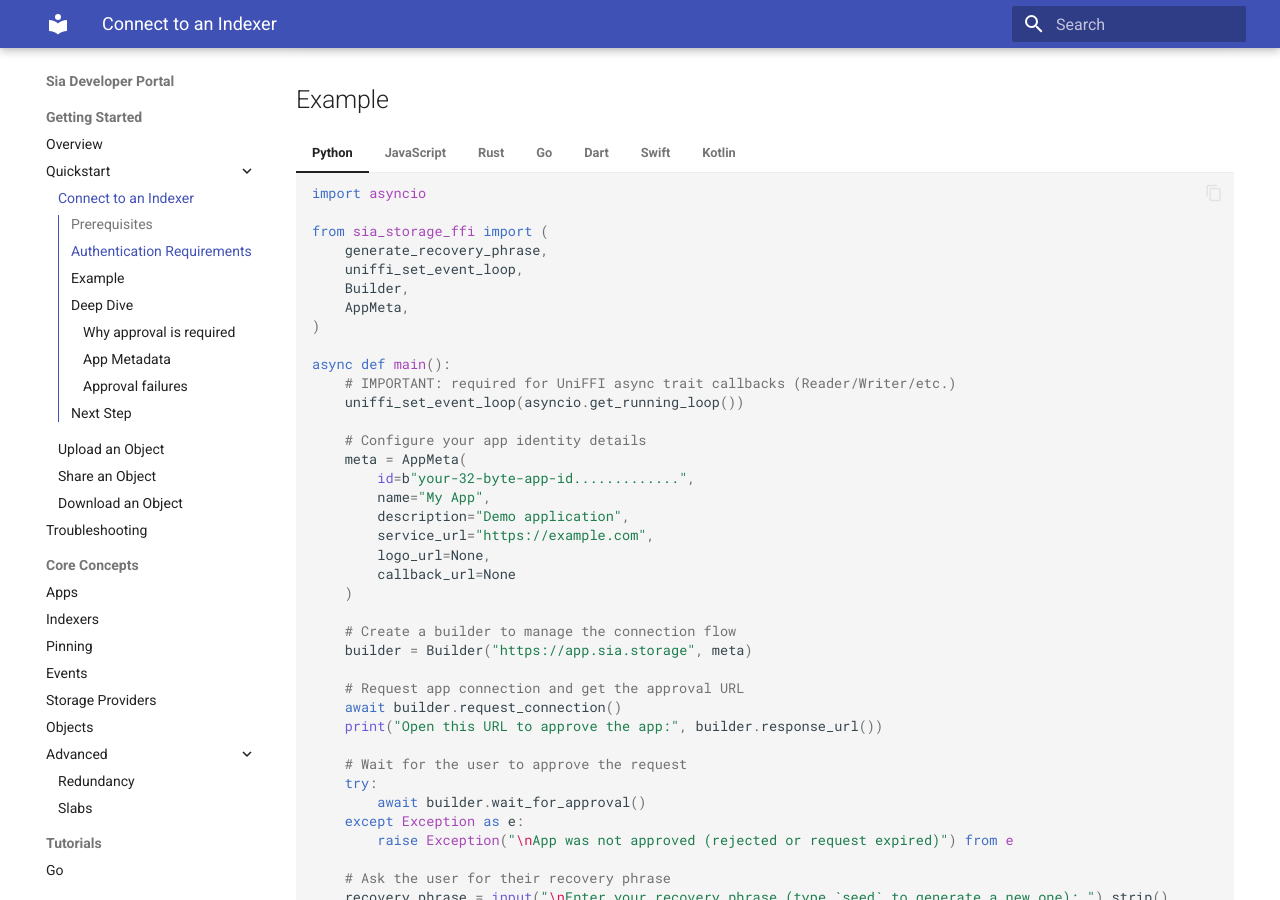
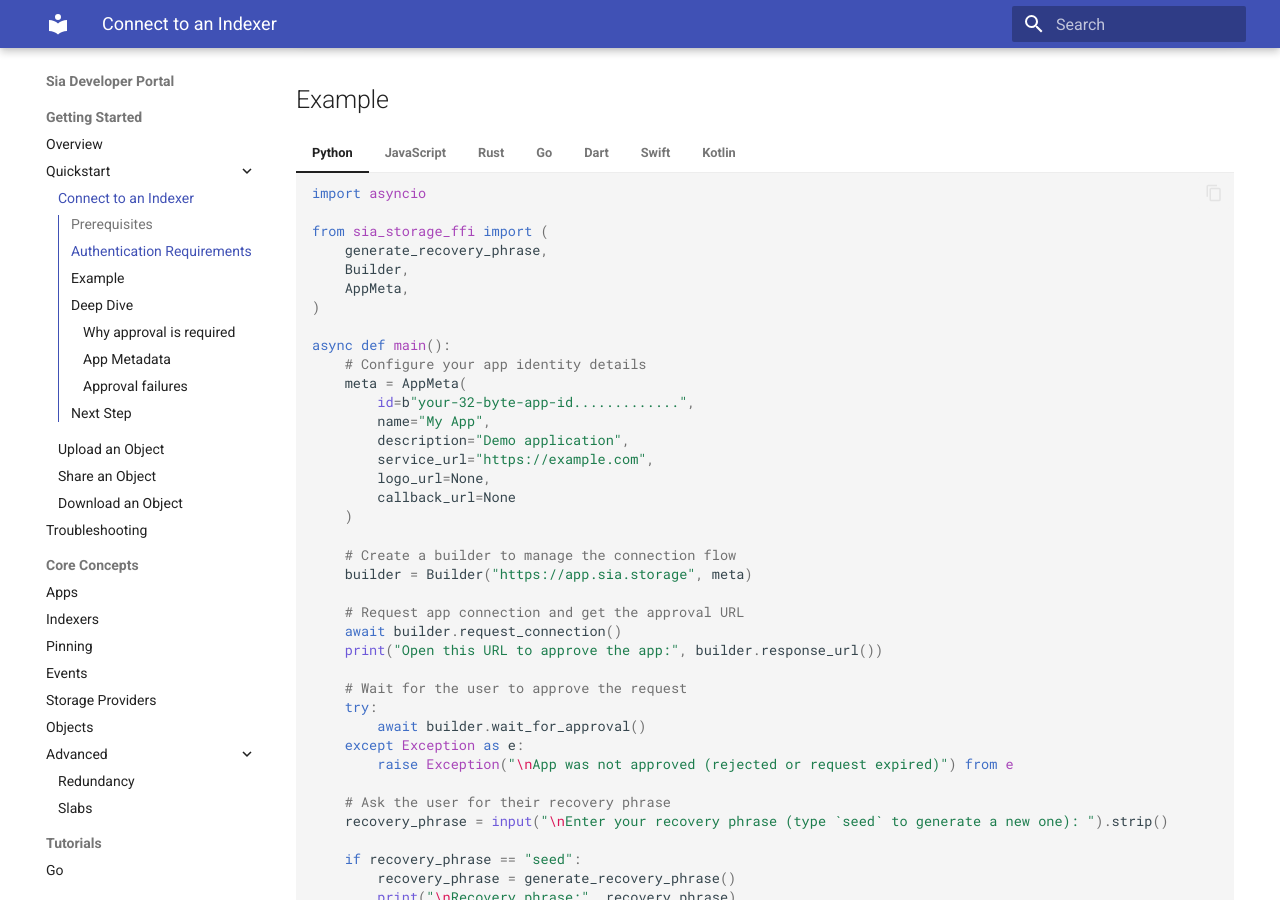
Before and after one commit to SiaFoundation/developer-portal, an MkDocs documentation site: the page built from docs/getting-started/quickstart/connect-to-an-indexer.md, in a window 1280 px wide and 900 px high, scrolled down 973 px. Built offline with MkDocs 1.6.1 and Material for MkDocs 9.7.7, drawn with Linux system fonts in a browser that asks for light colours.

Commit message:
Removed `uniffi_set_event_loop` from python examples.

```diff
--- a/docs/getting-started/quickstart/connect-to-an-indexer.md
+++ b/docs/getting-started/quickstart/connect-to-an-indexer.md
@@ -38,15 +38,11 @@
 
     from sia_storage_ffi import (
         generate_recovery_phrase,
-        uniffi_set_event_loop,
         Builder,
         AppMeta,
     )
 
     async def main():
-        # IMPORTANT: required for UniFFI async trait callbacks (Reader/Writer/etc.)
-        uniffi_set_event_loop(asyncio.get_running_loop())
-
         # Configure your app identity details
         meta = AppMeta(
             id=b"your-32-byte-app-id.............",
```
Also changed, not shown: docs/getting-started/quickstart/download-an-object.md (+0 -4 lines), docs/getting-started/quickstart/share-an-object.md (+0 -4 lines), docs/getting-started/quickstart/upload-an-object.md (+0 -4 lines).
